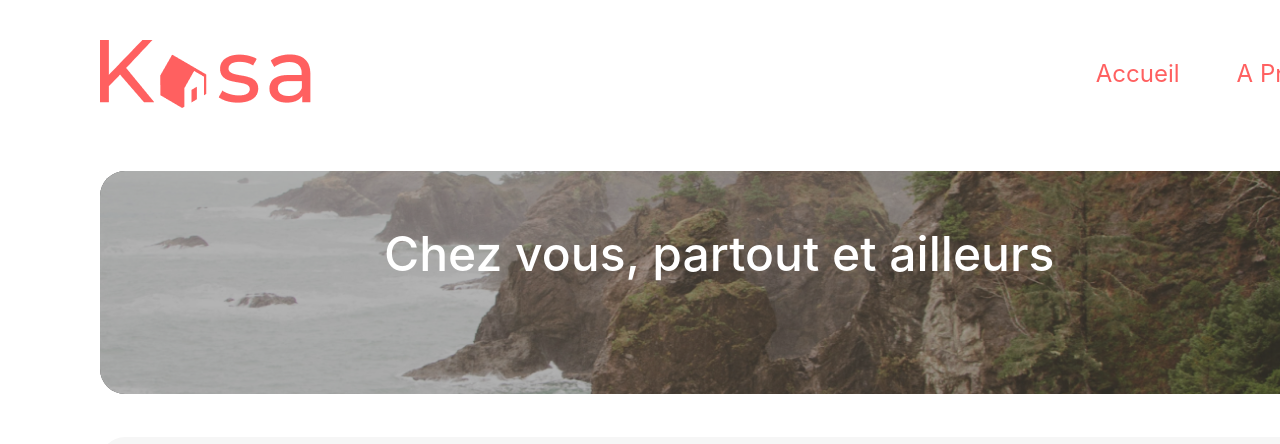
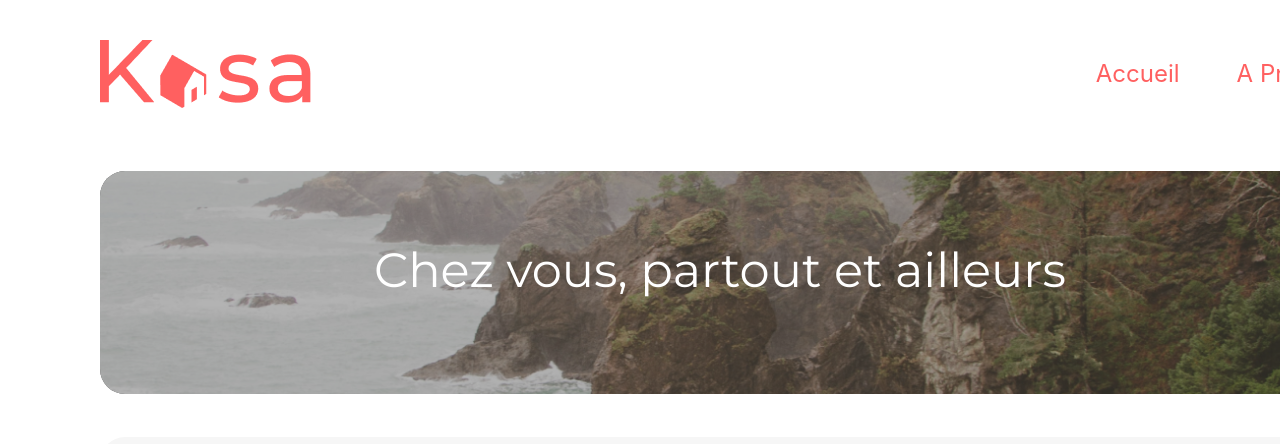
Before and after one commit to Maximecat/MaximeCat_Kasa, a React (Create React App) app: page / in a window 1280 px wide. Shown: the top 444 px of the page. Built offline with nearby package versions, Linux system fonts and the light colour scheme.

Commit message:
Banner css

```diff
--- a/src/components/Banner/Banner.css
+++ b/src/components/Banner/Banner.css
@@ -6,20 +6,19 @@
 }
 
 .title-banner {
+    font-family: 'Montserrat', sans-serif;
+    width: 1240px;
     z-index: 2;
     position: absolute;
-    left: 30%;
-    top: 28%;
-    margin: auto;
+    margin-top: 70px;
     color: #FFFFFF;
     font-weight: 500;
     font-size: 48px;
+    text-align: center;
 }
 
 .img-background-banner {
-    position: relative;
     width: 100%;
-    margin: 0;
     border-radius: 25px;
     object-fit: cover;
     opacity: 0.7;
```
